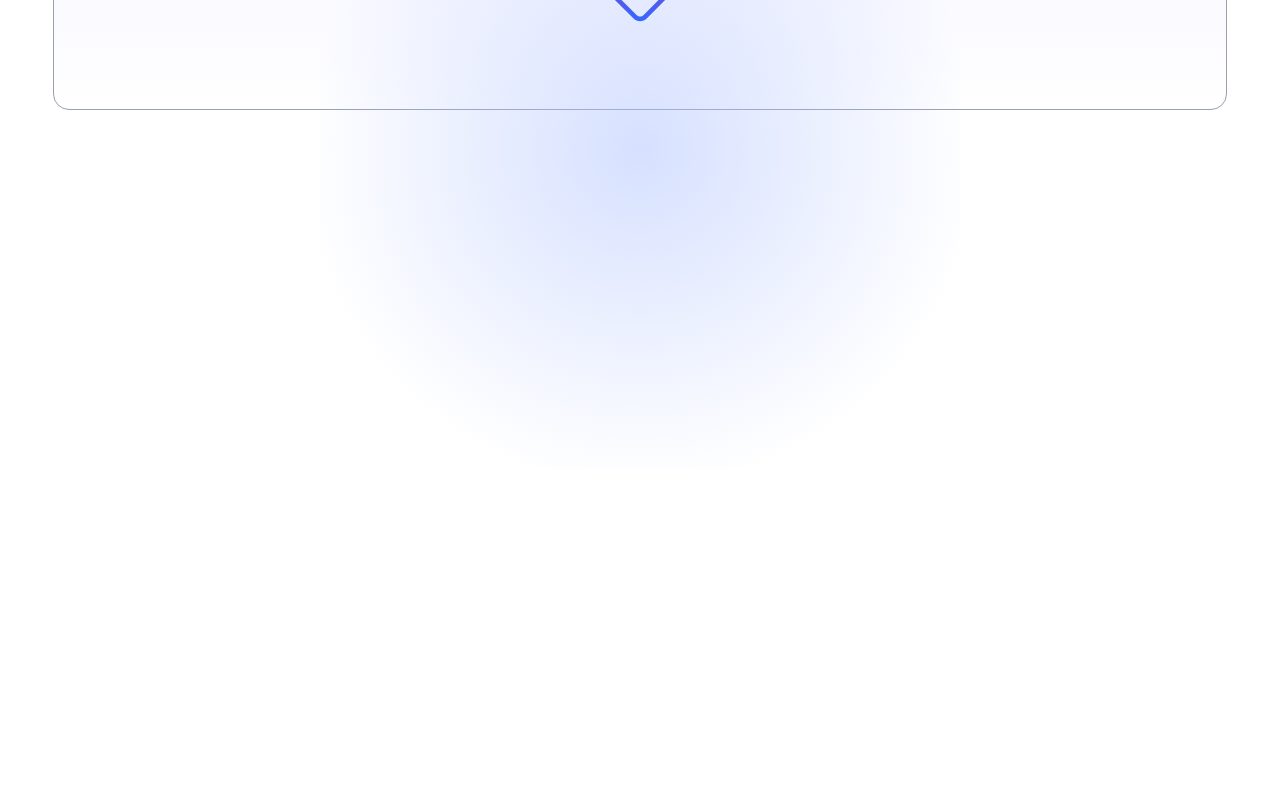
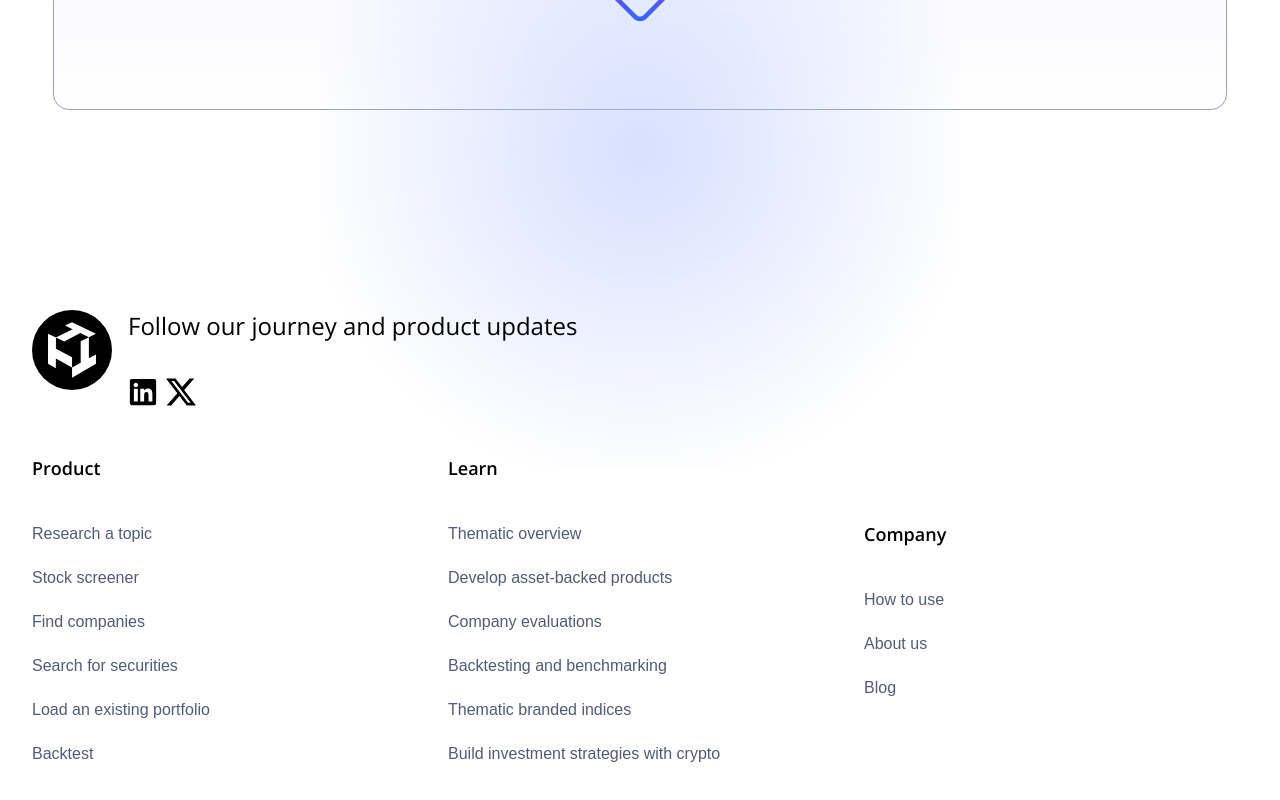
Before and after one commit to rakib00-dev/vpj-website-demo-, a React (Vite) app: page / in a window 1280 px wide. Shown: the part 836-1636 px from the top of the page. Before the commit the page ends 1305 px from the top, so only its background shows below. Built offline with nearby package versions, Linux system fonts and the light colour scheme.

Commit message:
updated the home page footer and all sections

```diff
--- a/src/Components/Footer.jsx
+++ b/src/Components/Footer.jsx
@@ -1,5 +1,100 @@
+import React from 'react';
+import { BsTwitterX } from 'react-icons/bs';
+import { FaLinkedin } from 'react-icons/fa';
+
 const Footer = () => {
-  return <div>Footer</div>;
+  return (
+    <div className="bg" style={{ background: 'var(--background-blue)' }}>
+      <footer
+        className="flex justify-center m-auto mt-[4rem] w-full max-w-7xl items-center relative z-10 pt-10 overflow-hidden lg:pt-[120px]"
+        style={{ background: 'var(--background-blue)' }}
+      >
+        <div className="gird w-full md:p-4  ">
+          <div className=" px-4 ">
+            <div className="mb-10 flex md:flex-row flex-col gap-4">
+              <a
+                href="/#"
+                className="mb-6 bg-black p-4 rounded-full w-18 h-18 md:w-20 md:h-20 flex justify-center items-center"
+              >
+                <img
+                  src="../images/navbar/round-logo.svg"
+                  alt="logo"
+                  className="w-8 h-8 md:w-20 md:h-20 invert "
+                  loading="lazy"
+                />
+              </a>
+              <div className="grid">
+                <p className="mb-7 md:text-2xl text-body-color ">
+                  Follow our journey and product updates
+                </p>
+                <div className="transition-all flex gap-2 text-3xl">
+                  <a href="">
+                    <FaLinkedin className="transition-all hover:text-blue-800" />
+                  </a>
+                  <a href="">
+                    <BsTwitterX className="transition-all hover:text-blue-800" />
+                  </a>
+                </div>
+              </div>
+            </div>
+          </div>
+
+          <div className="grid place-items-center md:grid-cols-3">
+            <LinkGroup header="Product">
+              <NavLink link="/#" label="Research a topic" />
+              <NavLink link="/#" label="Stock screener" />
+              <NavLink link="/#" label="Find companies" />
+              <NavLink link="/#" label="Search for securities" />
+              <NavLink link="/#" label="Load an existing portfolio" />
+              <NavLink link="/#" label="Backtest" />
+            </LinkGroup>
+            <LinkGroup header="Learn">
+              <NavLink link="/#" label="Thematic overview" />
+              <NavLink link="/#" label="Develop asset-backed products" />
+              <NavLink link="/#" label="Company evaluations" />
+              <NavLink link="/#" label="Backtesting and benchmarking" />
+              <NavLink link="/#" label="Thematic branded indices" />
+              <NavLink
+                link="/#"
+                label="Build investment strategies with crypto"
+              />
+            </LinkGroup>
+            <LinkGroup header="Company">
+              <NavLink link="/#" label="How to use" />
+              <NavLink link="/#" label="About us" />
+              <NavLink link="/#" label="Blog" />
+            </LinkGroup>
+          </div>
+        </div>
+      </footer>
+    </div>
+  );
 };
 
 export default Footer;
+
+const LinkGroup = ({ children, header }) => {
+  return (
+    <>
+      <div className="w-full px-4 ">
+        <div className="mb-10 w-full">
+          <h4 className="mb-9 text-lg font-semibold text-dark ">{header}</h4>
+          <ul className="space-y-3">{children}</ul>
+        </div>
+      </div>
+    </>
+  );
+};
+
+const NavLink = ({ link, label, className }) => {
+  return (
+    <li>
+      <a
+        href={link}
+        className={`inline-block text-[#505b7b] leading-loose text-body-color hover:underline hover:text-[#242836] ${className}`}
+      >
+        {label}
+      </a>
+    </li>
+  );
+};
--- a/src/Components/Hero.jsx
+++ b/src/Components/Hero.jsx
@@ -39,7 +39,7 @@ const Hero = () => {
             className="w-14"
           />
           <div
-            className="w-[40rem] h-[40rem] absolute -bottom-100"
+            className="md:w-[40rem] w-full h-[40rem] absolute -bottom-100"
             style={{
               background:
                 'radial-gradient(53.2% 53.2% at 50% 50%, rgba(173, 193, 255, 0.498) 0%, rgba(251, 251, 254, 0) 100%)',
--- a/src/Components/Navbar.jsx
+++ b/src/Components/Navbar.jsx
@@ -101,7 +101,7 @@ const Navbar = () => {
           onClick={() => setIsHovered((prev) => !prev)}
         >
           <div
-            className="flex rounded-xl bg-white top-[48px] pb-4 mb-4 right-[30%] m-auto flex-col justify-start items-start flex-wrap shadow-xl w-[18rem] lg:hidden"
+            className="flex rounded-xl bg-gray-700 top-[48px] pb-4 mb-4 right-[30%] m-auto flex-col justify-start items-start flex-wrap shadow-xl w-[18rem] lg:hidden"
             style={{ zIndex: 1122 }}
           >
             <DropDown
@@ -147,7 +147,7 @@ const Navbar = () => {
           onClick={() => setIsResourceHovered((prev) => !prev)}
         >
           <div
-            className="flex rounded-xl pb-4 mb-4 bg-white top-[48px] right-[30%] m-auto flex-col justify-center items-center flex-wrap shadow-xl w-[18rem] lg:hidden"
+            className="flex rounded-xl pb-4 mb-4 bg-gray-700 top-[48px] right-[30%] m-auto flex-col justify-center items-center flex-wrap shadow-xl w-[18rem] lg:hidden"
             style={{ zIndex: 1122 }}
           >
             <DropDown title="Search for securities" className={'w-full'} />
--- a/src/Components/Resources.jsx
+++ b/src/Components/Resources.jsx
@@ -5,8 +5,14 @@ const Resources = () => {
     <Examples title="Resources" md="md:grid-cols-3">
       {/* cards */}
       <ResourcesCard />
-      <ResourcesCard title="How To Build Your Own Stock Index" />
-      <ResourcesCard title="Thematic Now Powers Asset Management Products, Launches Institutional AI Investment Product" />
+      <ResourcesCard
+        title="How To Build Your Own Stock Index"
+        src="../images/resources/img-2.png"
+      />
+      <ResourcesCard
+        title="Thematic Now Powers Asset Management Products, Launches Institutional AI Investment Product"
+        src="../images/resources/img-3.jpeg"
+      />
     </Examples>
   );
 };
@@ -20,8 +26,8 @@ const ResourcesCard = ({
   return (
     <a href="" className="group">
       <div className="p-5 h-80 bg-gray-100 border border-gray-400 rounded-2xl group-hover:text-blue-400">
-        <div className="h-1/2 overflow-hidden w-full">
-          <img src={src} alt="" loading="lazy" />
+        <div className="h-[50%] overflow-hidden w-full">
+          <img src={src} alt="" loading="lazy" className="h-11/12 w-full" />
         </div>
         <h1 className="line-clamp-3 text-lg mt-8 font-bold">{title}</h1>
       </div>
--- a/src/layouts/MainLayout.jsx
+++ b/src/layouts/MainLayout.jsx
@@ -1,11 +1,13 @@
 import { Outlet } from 'react-router-dom';
 import Navbar from '../Components/Navbar';
+import Footer from '../Components/Footer';
 
 const MainLayout = () => {
   return (
     <>
       <Navbar />
       <Outlet />
+      <Footer />
     </>
   );
 };
```
